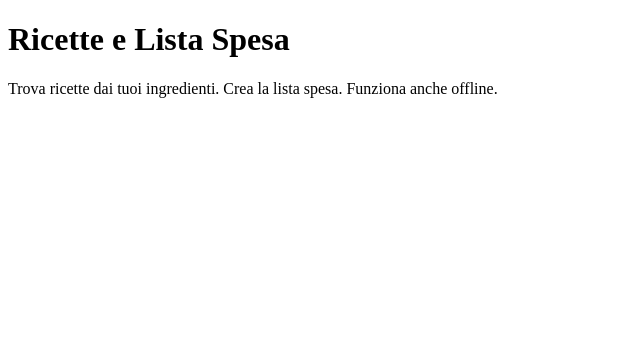
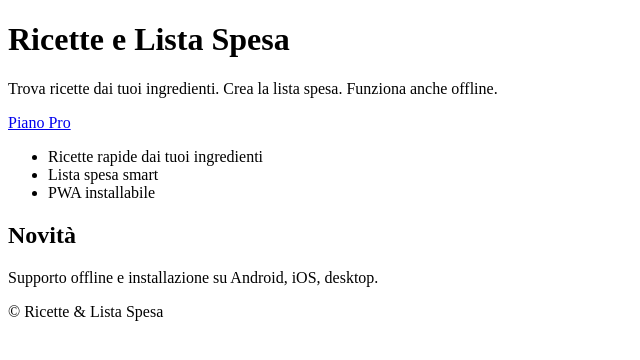
Before and after one commit to Salvatore251086/ricette-lista-spesa, a plain HTML site: page index.html in a window 1280 px wide. Shown: the whole page, without its empty margins (0-640 px from the left). Drawn offline with Linux system fonts and the light colour scheme.

Commit message:
Update index.html

```diff
--- a/index.html
+++ b/index.html
@@ -18,6 +18,7 @@
 <meta property="og:image" content="https://salvatore251086.github.io/ricette-lista-spesa/og-image.jpg">
 <meta name="twitter:card" content="summary_large_image">
 
+<!-- GA4 -->
 <script async src="https://www.googletagmanager.com/gtag/js?id=G-TVG9647DD4"></script>
 <script>
 window.dataLayer = window.dataLayer || []
@@ -26,32 +27,66 @@ gtag('js', new Date())
 gtag('config', 'G-TVG9647DD4', { anonymize_ip: true })
 </script>
 
-<link rel="preload" href="/ricette-lista-spesa/app.css" as="style" onload="this.rel='stylesheet'">
-<noscript><link rel="stylesheet" href="/ricette-lista-spesa/app.css"></noscript>
+<!-- CSS principale -->
+<link rel="preload" href="/ricette-lista-spesa/style.css" as="style" onload="this.rel='stylesheet'">
+<noscript><link rel="stylesheet" href="/ricette-lista-spesa/style.css"></noscript>
+
+<!-- Mini stile accessibilità locale -->
+<style>
+.skip-link{position:absolute;left:-9999px;top:auto}
+.skip-link:focus{left:8px;top:8px;background:#fff;padding:8px;border:1px solid #000}
+.sr-only{position:absolute;width:1px;height:1px;padding:0;margin:-1px;overflow:hidden;clip:rect(0,0,0,0);border:0}
+:focus{outline:2px solid #0a7d2a;outline-offset:2px}
+</style>
 </head>
 <body>
 <a class="skip-link" href="#main">Salta al contenuto</a>
 
-<header>
-  <h1>Ricette e Lista Spesa</h1>
-</header>
+<div class="container">
+  <header>
+    <div class="brand">
+      <h1>Ricette e Lista Spesa</h1>
+    </div>
+  </header>
 
-<main id="main">
-  <p>Trova ricette dai tuoi ingredienti. Crea la lista spesa. Funziona anche offline.</p>
+  <section class="hero">
+    <p>Trova ricette dai tuoi ingredienti. Crea la lista spesa. Funziona anche offline.</p>
 
-  <button id="installBtn" hidden>Installa l’app</button>
-  <p id="iosHint" hidden>Su iPhone apri in Safari. Tocca Condividi. Aggiungi a Home.</p>
+    <div class="cta-row">
+      <button id="installBtn" class="btn btn-primary" hidden>Installa l’app</button>
+      <a class="btn btn-outline" href="https://buy.stripe.com/" rel="nofollow noopener">Piano Pro</a>
+    </div>
 
-  <!-- Contenuti della tua app -->
-</main>
+    <p id="iosHint" hidden>Su iPhone apri in Safari. Tocca Condividi. Aggiungi a Home.</p>
+
+    <ul class="bullets">
+      <li>Ricette rapide dai tuoi ingredienti</li>
+      <li>Lista spesa smart</li>
+      <li>PWA installabile</li>
+    </ul>
+  </section>
+
+  <section class="news">
+    <h2>Novità</h2>
+    <p>Supporto offline e installazione su Android, iOS, desktop.</p>
+  </section>
+
+  <footer>
+    <p>© Ricette & Lista Spesa</p>
+  </footer>
+</div>
 
 <div aria-live="polite" id="announce" class="sr-only"></div>
 
+<!-- JS app -->
 <script defer src="/ricette-lista-spesa/app.js"></script>
+
+<!-- PWA install + SW -->
 <script>
 if ('serviceWorker' in navigator) {
   navigator.serviceWorker.register('/ricette-lista-spesa/service-worker.js', { scope: '/ricette-lista-spesa/' })
 }
+
 let deferredPrompt = null
 const installBtn = document.getElementById('installBtn')
 const iosHint = document.getElementById('iosHint')
@@ -79,12 +114,5 @@ if (window.navigator.standalone === false) {
   iosHint.hidden = false
 }
 </script>
-
-<style>
-.skip-link{position:absolute;left:-9999px;top:auto}
-.skip-link:focus{left:8px;top:8px;background:#fff;padding:8px;border:1px solid #000}
-:focus{outline:2px solid #0a7d2a;outline-offset:2px}
-.sr-only{position:absolute;width:1px;height:1px;padding:0;margin:-1px;overflow:hidden;clip:rect(0,0,0,0);border:0}
-</style>
 </body>
 </html>
```
